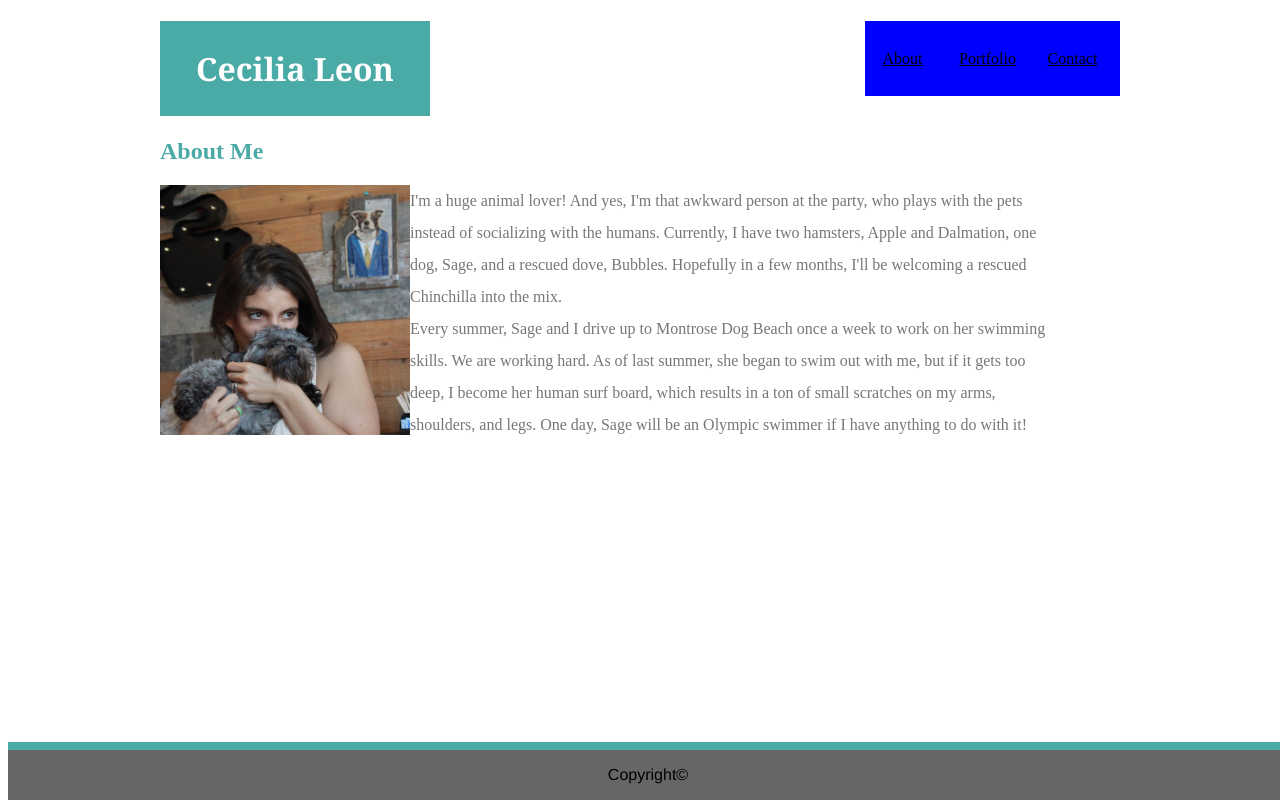
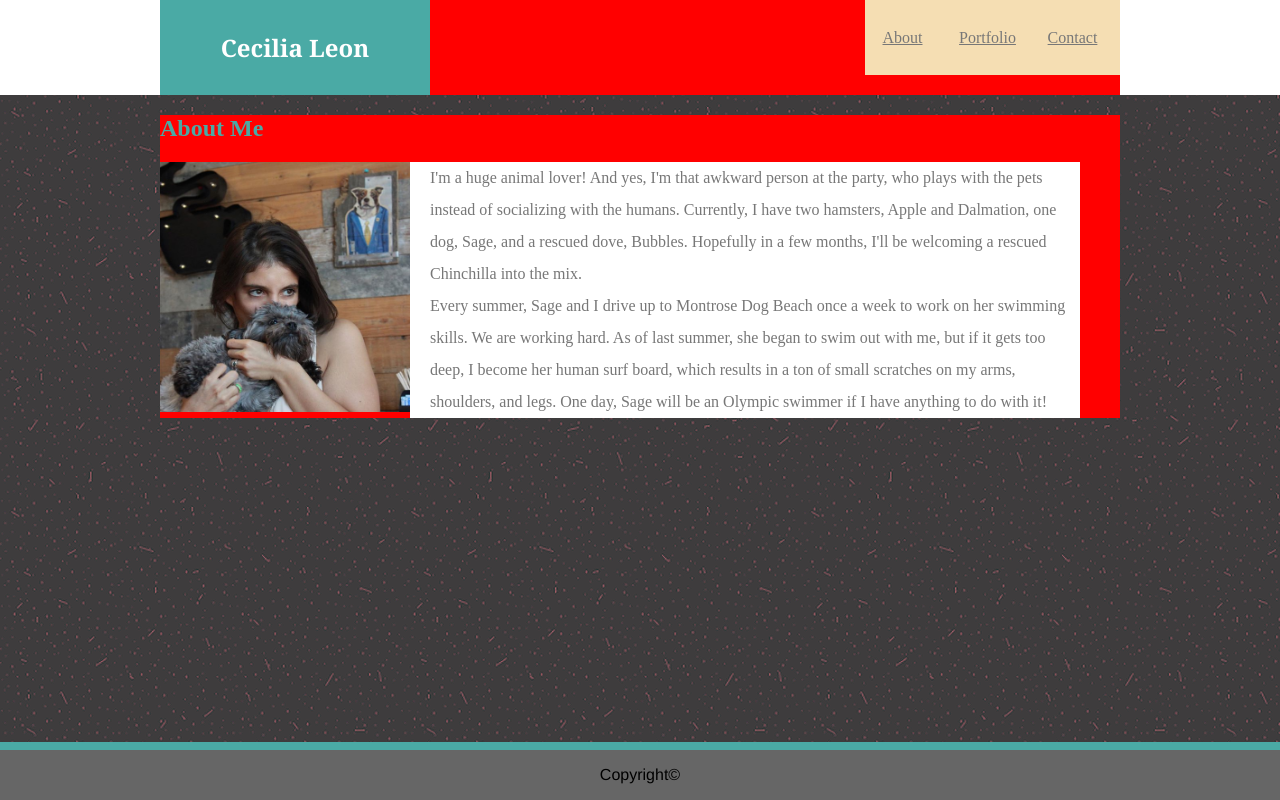
Before and after one commit to leoncecilia17/Basic-Portfolio, a plain HTML site: page index.html in a window 1280 px wide. Drawn offline with Linux system fonts and the light colour scheme.

Commit message:
trying 5

```diff
--- a/assets/css/style.css
+++ b/assets/css/style.css
@@ -1,7 +1,12 @@
 body {
-    background-image: url ("pinkdust.png");
+    background-image: url("../images/pinkdust.png");
+    margin: 0;
 }
 
+nav {
+    background-color: white;
+    width: 100%;
+}
 
 h1 {
     background-color: #4aaaa5;
@@ -11,6 +16,7 @@ h1 {
     color: #ffffff;
     text-align: center;
     padding: 10px;
+    margin: 0;
     font-family: 'Georgia', Times, Times New Roman, serif;
 }
 
@@ -22,7 +28,9 @@ h2 {
 .container {
     margin: 0 auto;
     width: 960px;
-    padding: 0px
+    padding: 0px;
+    background-color: red;
+
 }
 
 a {
@@ -33,7 +41,8 @@ a {
     height: 75px;
     line-height: 75px;
     text-align: center;
-    background-color: blue;
+    background-color: wheat;
+    color: #777777;
 }
 
 img {
@@ -52,6 +61,7 @@ img {
     line-height: 200%;
     color: #777777;
     border-top: #dddddd;
+    padding-left: 20px;
 }
 
 .clearfix {
--- a/index.html
+++ b/index.html
@@ -10,16 +10,21 @@
 
 <body>
 
-    <div class="container">
 
-        <nav>
+    <nav>
+        <div class="container">
             <a href="/Basic-Portfolio/contact.html">Contact</a>
             <a href="/Basic-Portfolio/porfolio.html">Portfolio</a>
             <a href="/Basic-Portfolio/index.html">About</a>
-        </nav>
 
-        <h1>Cecilia Leon</h1>
+            <h1>Cecilia Leon</h1>
 
+        </div>
+
+    </nav>
+
+
+    <div class="container content">
         <h2>About Me</h2>
 
         <img src="assets/images/cecilia1.png">
```
Also changed, not shown: contact.html (+6 -0 lines), porfolio.html (+5 -0 lines).
